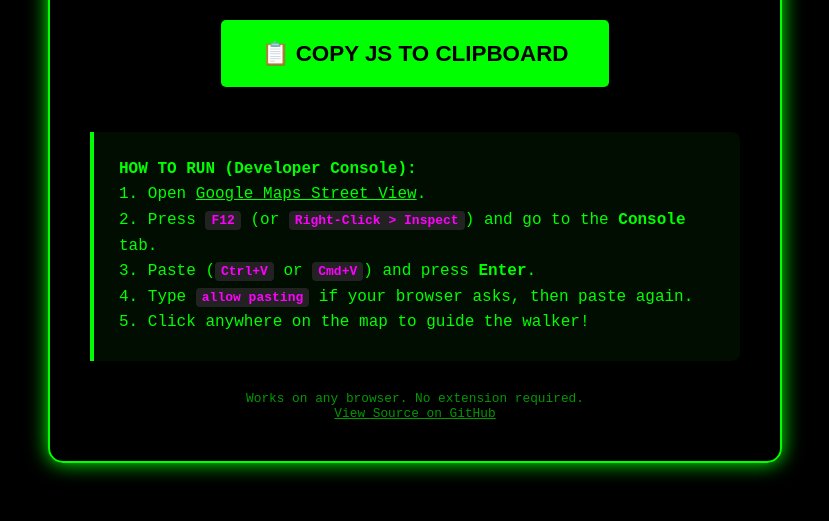
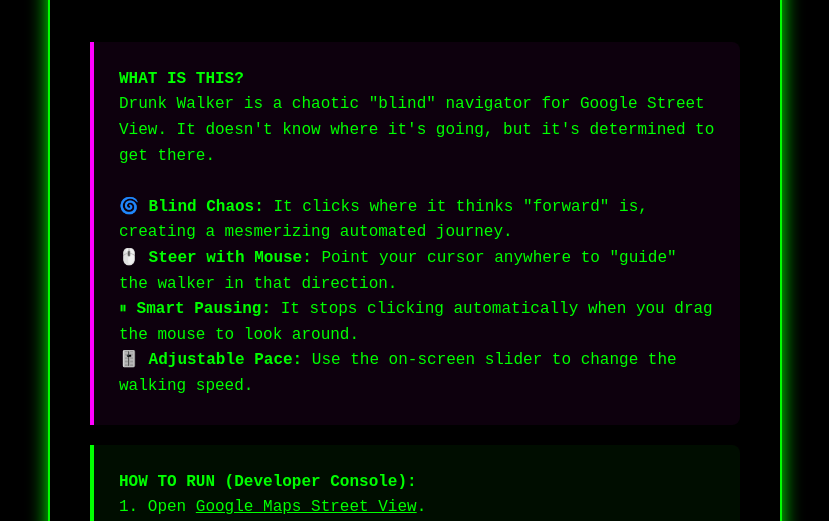
Before and after one commit to genaforvena/drunk-walker, a browser extension: page index.html in a window 1280 px wide. Shown: the part 267-788 px from the top of the page, without its empty margins (225-1054 px from the left). Drawn offline with Linux system fonts and the light colour scheme.

Commit message:
docs: add project description to installation page

```diff
--- a/index.html
+++ b/index.html
@@ -24,6 +24,15 @@
 
         <button class="btn-main" onclick="copyToClipboard()">📋 COPY JS TO CLIPBOARD</button>
         <div id="success" class="success-msg">✓ CODE COPIED TO CLIPBOARD!</div>
+
+        <div class="instructions" style="background: rgba(255, 0, 255, 0.05); border-color: #ff00ff; margin-bottom: 20px;">
+            <strong>WHAT IS THIS?</strong><br>
+            Drunk Walker is a chaotic "blind" navigator for Google Street View. It doesn't know where it's going, but it's determined to get there.<br><br>
+            🌀 <strong>Blind Chaos:</strong> It clicks where it thinks "forward" is, creating a mesmerizing automated journey.<br>
+            🖱️ <strong>Steer with Mouse:</strong> Point your cursor anywhere to "guide" the walker in that direction.<br>
+            ⏸ <strong>Smart Pausing:</strong> It stops clicking automatically when you drag the mouse to look around.<br>
+            🎚️ <strong>Adjustable Pace:</strong> Use the on-screen slider to change the walking speed.
+        </div>
 
         <div class="instructions">
             <strong>HOW TO RUN (Developer Console):</strong><br>
```
